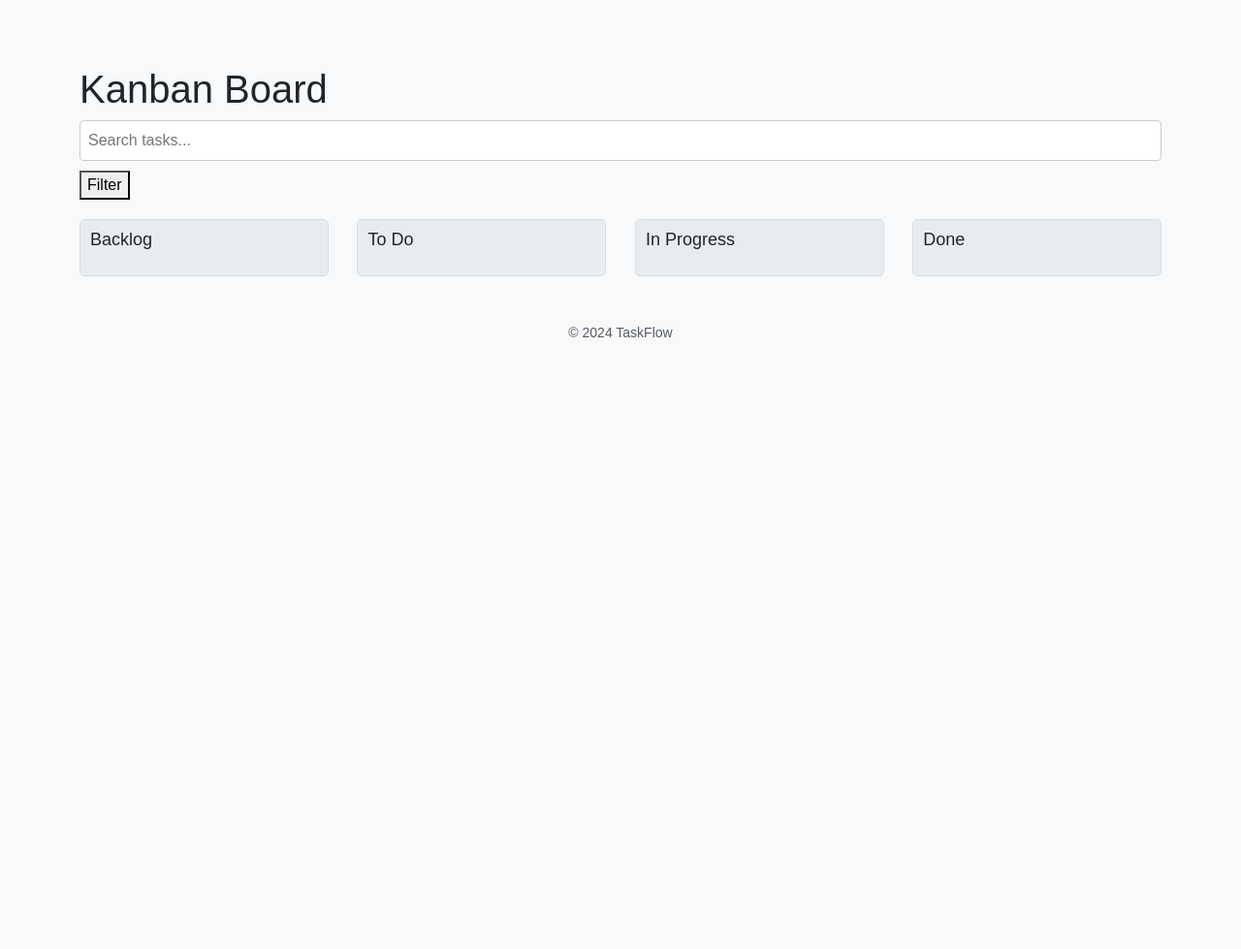
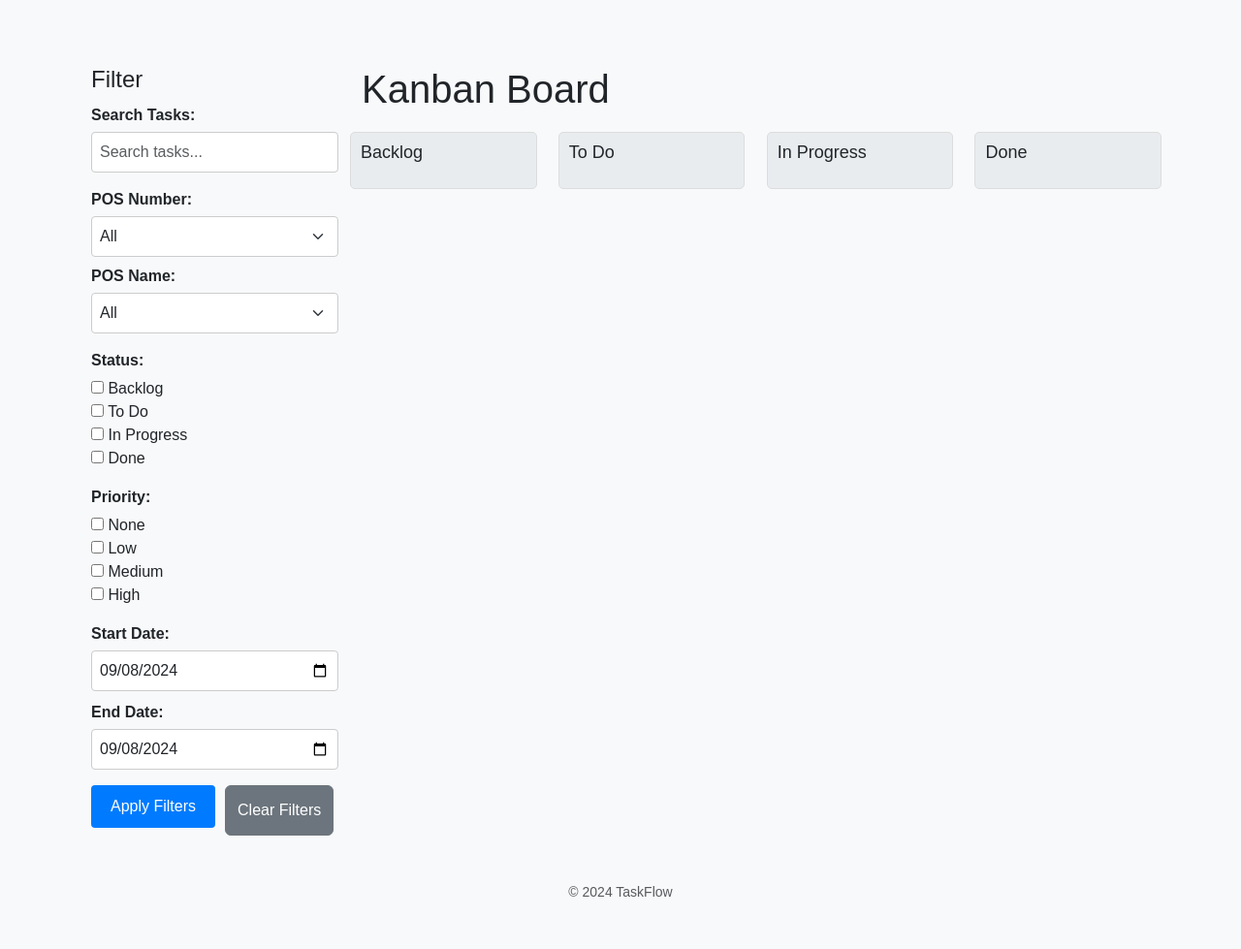
Before and after one commit to 107F/taskflow, a Flask app: template core/templates/kanban.html in a window 1280 px wide. Shown: the part 66-1045 px from the top of the page at 97% size. Before the commit the page ends 414 px from the top, so only its background shows below. Run offline with Flask 3, Linux system fonts and the light colour scheme; the template is opened without the code that fills it: most values are stand-ins (such as "Sample title", 1, 10 or a date in 2020); some libraries are stand-ins or nearby versions.

Commit message:
kanban partially implemented. pos id and name not working together for filtering. not all tasks showed. no status updates on card move

```diff
--- a/core/app.py
+++ b/core/app.py
@@ -675,6 +675,171 @@
         # Render the modify.html with tasks and POS data
         return render_template("modify.html", pos_data=pos_data, tasks=formatted_tasks, date=date)
 
+@app.route("/kanban")
+@login_required
+def kanban():
+    """
+    Render the Kanban board page with POS data for filters.
+    """
+    try:
+        logger.debug("Rendering Kanban board template.")
+
+        # Fetch POS data for the filter dropdowns
+        with engine.connect() as conn:
+            pos_data = conn.execute(select(pos_table.c.pos_id, pos_table.c.pos_name)).fetchall()
+
+        # Render the kanban.html template and pass POS data
+        return render_template("kanban.html", pos_data=pos_data, date=date)
+    except Exception as e:
+        logger.error(f"Error rendering Kanban board: {e}")
+        return apology("Error loading Kanban board", 500)
+
+
+
+@app.route("/api/kanban_tasks", methods=["POST"])
+@login_required
+def get_kanban_tasks():
+    """
+    Fetch all tasks and return them as JSON for the Kanban board, based on filters.
+    """
+    try:
+        logger.debug("Fetching tasks for Kanban board with filters.")
+
+        # Get the filter data from the POST request
+        data = request.get_json()
+        search_query = data.get("search_query", "").strip()
+        pos_id = data.get("pos_id")
+        pos_name = data.get("pos_name", "").strip()
+        start_date = data.get("start_date")
+        end_date = data.get("end_date")
+        statuses = data.get("statuses", [])
+        priorities = data.get("priorities", [])
+
+        logger.debug(f"Filters received: {data}")
+
+        # Start building the query to fetch tasks
+        with engine.connect() as conn:
+            # JOIN the pos_table to fetch POS-related data
+            query = select(
+                tasks_table.c.task_id,
+                tasks_table.c.task_desc,
+                tasks_table.c.task_status,
+                tasks_table.c.task_priority,
+                tasks_table.c.task_due_date,
+                pos_table.c.pos_id,
+                pos_table.c.pos_name  # Ensure pos_name is included
+            ).select_from(
+                tasks_table.join(pos_table, tasks_table.c.pos_id == pos_table.c.pos_id)
+            )
+
+            # Add filter conditions to the query based on the provided filters
+            conditions = []
+
+            # Handle search query
+            if search_query:
+                conditions.append(or_(
+                    func.lower(tasks_table.c.task_desc).like(f"%{search_query.lower()}%")
+                ))
+
+            # Handle POS ID filter
+            if pos_id:
+                conditions.append(pos_table.c.pos_id == pos_id)
+
+            # Handle POS Name filter
+            if pos_name:
+                conditions.append(pos_table.c.pos_name.ilike(f"%{pos_name}%"))
+
+            # Handle date filters
+            if start_date:
+                try:
+                    start_date = datetime.strptime(start_date, '%Y-%m-%d').date()
+                    conditions.append(tasks_table.c.task_due_date >= start_date)
+                except ValueError:
+                    logger.error(f"Invalid start date: {start_date}")
+
+            if end_date:
+                try:
+                    end_date = datetime.strptime(end_date, '%Y-%m-%d').date()
+                    conditions.append(tasks_table.c.task_due_date <= end_date)
+                except ValueError:
+                    logger.error(f"Invalid end date: {end_date}")
+
+            # Handle status filter
+            if statuses:
+                conditions.append(tasks_table.c.task_status.in_(statuses))
+
+            # Handle priority filter
+            if priorities:
+                conditions.append(tasks_table.c.task_priority.in_(priorities))
+
+            # Apply the conditions to the query
+            if conditions:
+                query = query.where(and_(*conditions))
+
+            # Execute the query and fetch the tasks
+            tasks = conn.execute(query).fetchall()
+
+            logger.debug(f"Tasks fetched: {tasks}")
+
+            # Format the tasks into JSON-compatible structure
+            tasks_list = [
+                {
+                    "task_id": task.task_id,
+                    "task_desc": task.task_desc,
+                    "task_status": task.task_status,
+                    "task_priority": task.task_priority,
+                    "task_due_date": task.task_due_date.strftime('%Y-%m-%d') if task.task_due_date else "n/a",
+                    "pos_id": task.pos_id,  # Add POS ID and POS Name to Kanban tasks
+                    "pos_name": task.pos_name
+                } for task in tasks
+            ]
+
+            logger.debug(f"Formatted tasks for JSON response: {tasks_list}")
+
+            return jsonify({"tasks": tasks_list})
+
+    except Exception as e:
+        logger.error(f"Error fetching Kanban tasks: {e}")
+        return jsonify({"error": "Failed to fetch tasks."}), 500
+
+
+
+
+@app.route("/api/update_task_status/<int:task_id>", methods=["POST"])
+@login_required
+def update_task_status(task_id):
+    """
+    Update the status of a task via the Kanban board drag-and-drop.
+    """
+    try:
+        logger.debug(f"Request to update task status for task_id: {task_id}")
+
+        # Get the new status from the request body
+        data = request.get_json()
+        logger.debug(f"Received data: {data}")
+
+        new_status = data.get("status")
+        if not new_status:
+            logger.error(f"Status not provided for task_id {task_id}.")
+            return jsonify({"success": False, "message": "No status provided."}), 400
+
+        logger.debug(f"New status for task {task_id}: {new_status}")
+
+        # Update the task's status in the database
+        with engine.connect() as conn:
+            update_query = tasks_table.update().where(tasks_table.c.task_id == task_id).values(task_status=new_status)
+            logger.debug(f"SQL Update Query: {str(update_query)}")
+
+            conn.execute(update_query)
+            conn.commit()
+
+        logger.debug(f"Task {task_id} status updated successfully.")
+        return jsonify({"success": True})
+
+    except Exception as e:
+        logger.error(f"Error updating task {task_id} status: {e}")
+        return jsonify({"success": False, "message": "Failed to update task status."}), 500
+
 
 
 def errorhandler(e):
--- a/core/static/css/style.css
+++ b/core/static/css/style.css
@@ -250,3 +250,31 @@
     border-radius: 4px !important;
     text-align: left !important;
 }
+
+.kanban-board {
+    display: flex;
+    justify-content: space-between;
+    margin-top: 20px;
+}
+
+.kanban-column {
+    width: 23%;
+    background-color: #e9ecef;
+    padding: 10px;
+    border-radius: 5px;
+    border: 1px solid #ddd;
+}
+
+.kanban-column h2 {
+    font-size: 18px;
+    margin-bottom: 15px;
+}
+
+.kanban-card {
+    background-color: white;
+    padding: 10px;
+    border-radius: 5px;
+    margin-bottom: 10px;
+    box-shadow: 0 1px 3px rgba(0, 0, 0, 0.1);
+    cursor: pointer;
+}
--- a/core/static/js/kanban.js
+++ b/core/static/js/kanban.js
@@ -1,37 +1,231 @@
-document.addEventListener('DOMContentLoaded', function() {
-    const columns = document.querySelectorAll('.kanban-column');
+document.addEventListener("DOMContentLoaded", function () {
+    // Get references to DOM elements
+    const taskSearchInput = document.getElementById("taskSearch");
+    const filterBtn = document.getElementById("filterBtn");
+    const clearFilterBtn = document.getElementById("clearFilterBtn");
+    const posIDSelect = document.getElementById("filterPosID");
+    const posNameSelect = document.getElementById("filterPosName");
+    const startDateInput = document.getElementById("startDate");
+    const endDateInput = document.getElementById("endDate");
 
-    columns.forEach(column => {
-        column.addEventListener('dragover', function(e) {
-            e.preventDefault();
-        });
+    const backlogColumn = document.getElementById("backlog");
+    const todoColumn = document.getElementById("todo");
+    const inProgressColumn = document.getElementById("inprogress");
+    const doneColumn = document.getElementById("done");
 
-        column.addEventListener('drop', function(e) {
-            const taskId = e.dataTransfer.getData('text/plain');
-            const taskCard = document.getElementById(taskId);
-            this.appendChild(taskCard);
+    /**
+     * getTodayDate
+     *
+     * Returns today's date in 'YYYY-MM-DD' format.
+     */
+    function getTodayDate() {
+        const today = new Date();
+        const yyyy = today.getFullYear();
+        const mm = String(today.getMonth() + 1).padStart(2, '0');
+        const dd = String(today.getDate()).padStart(2, '0');
+        return `${yyyy}-${mm}-${dd}`;
+    }
 
-            // Update task status via AJAX
-            const status = this.id;
-            fetch(`/update_task_status`, {
-                method: 'POST',
-                headers: {
-                    'Content-Type': 'application/json'
-                },
-                body: JSON.stringify({ task_id: taskId, status: status })
-            }).then(response => {
-                if (!response.ok) {
-                    console.error('Failed to update task status');
+    const todayDate = getTodayDate();
+    setDateInputPlaceholders();
+
+    function setDateInputPlaceholders() {
+        startDateInput.value = todayDate;
+        endDateInput.value = todayDate;
+        startDateInput.placeholder = todayDate;
+        endDateInput.placeholder = todayDate;
+    }
+
+    function getSelectedCheckboxValues(selector) {
+        const checkboxes = document.querySelectorAll(selector);
+        return Array.from(checkboxes)
+            .filter(checkbox => checkbox.checked)
+            .map(checkbox => checkbox.value);
+    }
+
+    // Fetch and display tasks on the Kanban board
+    function fetchAndDisplayKanbanTasks(data) {
+        console.log("Sending data to server for Kanban:", data);
+
+        fetch("/api/kanban_tasks", {
+            method: 'POST',
+            headers: {
+                'Content-Type': 'application/json',
+            },
+            body: JSON.stringify(data),
+        })
+        .then(response => response.json())
+        .then(data => {
+            console.log("Received data for Kanban:", data);
+
+            // Clear existing tasks
+            backlogColumn.innerHTML = "";
+            todoColumn.innerHTML = "";
+            inProgressColumn.innerHTML = "";
+            doneColumn.innerHTML = "";
+
+            // Check if any tasks were returned
+            if (data.tasks && data.tasks.length > 0) {
+                data.tasks.forEach(task => {
+                    const taskCard = document.createElement("div");
+                    taskCard.className = "card task-card mb-3";
+                    taskCard.setAttribute("data-task-id", task.task_id);  // For tracking
+                    taskCard.innerHTML = `
+                        <div class="card-body">
+                            <h5 class="card-title">${task.task_desc || 'No Description'}</h5>
+                            <p class="card-text"><strong>Status:</strong> ${task.task_status}</p>
+                            <p class="card-text"><strong>Priority:</strong> ${task.task_priority}</p>
+                            <p class="card-text"><strong>Due Date:</strong> ${task.task_due_date}</p>
+                        </div>
+                    `;
+
+                    // Place tasks into the correct column based on status
+                    if (task.task_status === "Backlog") {
+                        backlogColumn.appendChild(taskCard);
+                    } else if (task.task_status === "To Do") {
+                        todoColumn.appendChild(taskCard);
+                    } else if (task.task_status === "In Progress") {
+                        inProgressColumn.appendChild(taskCard);
+                    } else if (task.task_status === "Done") {
+                        doneColumn.appendChild(taskCard);
+                    }
+                });
+                console.log("Kanban tasks rendered as cards successfully.");
+                initializeDragAndDrop();  // Initialize drag-and-drop after rendering tasks
+            } else {
+                backlogColumn.innerHTML = "<p>No Backlog tasks found.</p>";
+                todoColumn.innerHTML = "<p>No To Do tasks found.</p>";
+                inProgressColumn.innerHTML = "<p>No In Progress tasks found.</p>";
+                doneColumn.innerHTML = "<p>No Done tasks found.</p>";
+                console.log("No Kanban tasks found.");
+            }
+        })
+        .catch(error => console.error("Error fetching Kanban tasks:", error));
+    }
+
+    // Initialize drag-and-drop functionality
+    function initializeDragAndDrop() {
+        const columns = [backlogColumn, todoColumn, inProgressColumn, doneColumn];
+
+        columns.forEach(column => {
+            new Sortable(column, {
+                group: "kanban",
+                animation: 150,
+                onEnd: function (evt) {
+                    const taskId = evt.item.getAttribute("data-task-id");
+                    const newStatus = evt.to.id;  // The column id (backlog, todo, etc.) becomes the new status
+
+                    // Translate the column id to a task status
+                    let statusMap = {
+                        backlog: "Backlog",
+                        todo: "To Do",
+                        inprogress: "In Progress",
+                        done: "Done"
+                    };
+
+                    const updatedStatus = statusMap[newStatus];
+                    console.log(`Task ${taskId} moved to ${updatedStatus}`);
+
+                    // Update task status via API
+                    updateTaskStatus(taskId, updatedStatus);
                 }
             });
         });
+    }
+
+    // Update task status on the server when dragged to a new column
+    function updateTaskStatus(taskId, newStatus) {
+        fetch(`/api/update_task_status/${taskId}`, {
+            method: 'POST',
+            headers: {
+                'Content-Type': 'application/json',
+            },
+            body: JSON.stringify({ status: newStatus })
+        })
+        .then(response => response.json())
+        .then(data => {
+            if (data.success) {
+                console.log(`Task ${taskId} status updated successfully to ${newStatus}`);
+            } else {
+                console.error(`Error updating status for task ${taskId}`);
+            }
+        })
+        .catch(error => console.error(`Error updating task status for task ${taskId}:`, error));
+    }
+
+    // Fetch POS Names based on selected POS ID
+    function fetchPosNames(posId) {
+        fetch(`/api/pos_names?pos_id=${posId}`)
+            .then(response => response.json())
+            .then(data => {
+                if (data.success) {
+                    posNameSelect.innerHTML = '<option value="">All</option>'; // Reset options
+                    data.pos_names.forEach(posName => {
+                        const option = document.createElement("option");
+                        option.value = posName;
+                        option.textContent = posName;
+                        posNameSelect.appendChild(option);
+                    });
+                }
+            })
+            .catch(error => console.error("Error fetching POS Names:", error));
+    }
+
+    // Event listener for POS ID selection change
+    posIDSelect.addEventListener("change", function () {
+        const selectedPosId = posIDSelect.value;
+        if (selectedPosId) {
+            fetchPosNames(selectedPosId);  // Fetch POS Names based on POS ID
+        } else {
+            posNameSelect.innerHTML = '<option value="">All</option>'; // Reset POS Name if no POS ID is selected
+        }
     });
 
-    const taskCards = document.querySelectorAll('.kanban-card');
-    taskCards.forEach(card => {
-        card.setAttribute('draggable', true);
-        card.addEventListener('dragstart', function(e) {
-            e.dataTransfer.setData('text/plain', card.id);
+    // Event listener for the Filter button
+    filterBtn.addEventListener("click", function () {
+        const posID = posIDSelect.value;
+        const posName = posNameSelect.value;
+        const startDate = startDateInput.value !== todayDate ? startDateInput.value : null;
+        const endDate = endDateInput.value !== todayDate ? endDateInput.value : null;
+        const selectedStatuses = getSelectedCheckboxValues("input[id^='status']");
+        const selectedPriorities = getSelectedCheckboxValues("input[id^='priority']");
+        const searchQuery = taskSearchInput.value;
+
+        const data = {
+            pos_id: posID,
+            pos_name: posName,
+            start_date: startDate,
+            end_date: endDate,
+            statuses: selectedStatuses,
+            priorities: selectedPriorities,
+            search_query: searchQuery
+        };
+
+        console.log("Filter button clicked with criteria:", data);
+        fetchAndDisplayKanbanTasks(data);
+    });
+
+    // Event listener for the Clear Filter button
+    clearFilterBtn.addEventListener("click", function () {
+        posIDSelect.value = "";
+        posNameSelect.value = "";
+        setDateInputPlaceholders();
+        taskSearchInput.value = "";
+
+        document.querySelectorAll("input[id^='status'], input[id^='priority']").forEach(checkbox => {
+            checkbox.checked = false;
         });
+
+        fetchAndDisplayKanbanTasks({});
     });
+
+    // Event listener for search input field
+    taskSearchInput.addEventListener("input", function () {
+        const query = taskSearchInput.value;
+        console.log("Search input changed:", query); // Debugging: Log search input changes
+        fetchAndDisplayKanbanTasks({ search_query: query });
+    });
+
+    // Initial fetch when the page loads
+    fetchAndDisplayKanbanTasks({});
 });
--- /dev/null
+++ b/core/templates/_kanban_board.html
@@ -0,0 +1,28 @@
+<!-- _kanban_board.html -->
+<h1>Kanban Board</h1>
+
+<!-- Kanban Board Columns -->
+<div class="row mt-4 kanban-board">
+    <div class="col-lg-3 kanban-column" id="backlog">
+        <h2>Backlog</h2>
+        <!-- Backlog tasks will be dynamically populated here -->
+    </div>
+    <div class="col-lg-3 kanban-column" id="todo">
+        <h2>To Do</h2>
+        <!-- To Do tasks will be dynamically populated here -->
+    </div>
+    <div class="col-lg-3 kanban-column" id="inprogress">
+        <h2>In Progress</h2>
+        <!-- In Progress tasks will be dynamically populated here -->
+    </div>
+    <div class="col-lg-3 kanban-column" id="done">
+        <h2>Done</h2>
+        <!-- Done tasks will be dynamically populated here -->
+    </div>
+</div>
+
+<!-- Include Sortable.js for drag-and-drop functionality -->
+<script src="https://cdnjs.cloudflare.com/ajax/libs/Sortable/1.14.0/Sortable.min.js"></script>
+
+<!-- Reference to the custom JavaScript file for Kanban functionality -->
+<script src="{{ url_for('static', filename='js/kanban.js') }}"></script>
--- a/core/templates/kanban.html
+++ b/core/templates/kanban.html
@@ -1,3 +1,4 @@
+<!-- kanban.html -->
 {% extends "layout.html" %}
 
 {% block title %}
@@ -5,26 +6,17 @@
 {% endblock %}
 
 {% block main %}
-    <h1>Kanban Board</h1>
-    <input id="kanbanSearch" placeholder="Search tasks..." type="text">
-    <button id="filterBtn">Filter</button>
-    <div class="kanban-board">
-        <div class="kanban-column" id="backlog">
-            <h2>Backlog</h2>
-            <!-- Tasks will be loaded here via AJAX -->
+<div class="container-fluid">
+    <div class="row">
+        <!-- Sidebar Section -->
+        <div class="col-md-3">
+            {% include '_sidebar.html' %}
         </div>
-        <div class="kanban-column" id="todo">
-            <h2>To Do</h2>
-            <!-- Tasks will be loaded here via AJAX -->
-        </div>
-        <div class="kanban-column" id="inprogress">
-            <h2>In Progress</h2>
-            <!-- Tasks will be loaded here via AJAX -->
-        </div>
-        <div class="kanban-column" id="done">
-            <h2>Done</h2>
-            <!-- Tasks will be loaded here via AJAX -->
+
+        <!-- Kanban Board Section -->
+        <div class="col-md-9">
+            {% include '_kanban_board.html' %}
         </div>
     </div>
-    <script src="/static/js/kanban.js"></script>
+</div>
 {% endblock %}
```
Also changed, not shown: core/taskflow.db, 4 other files.
